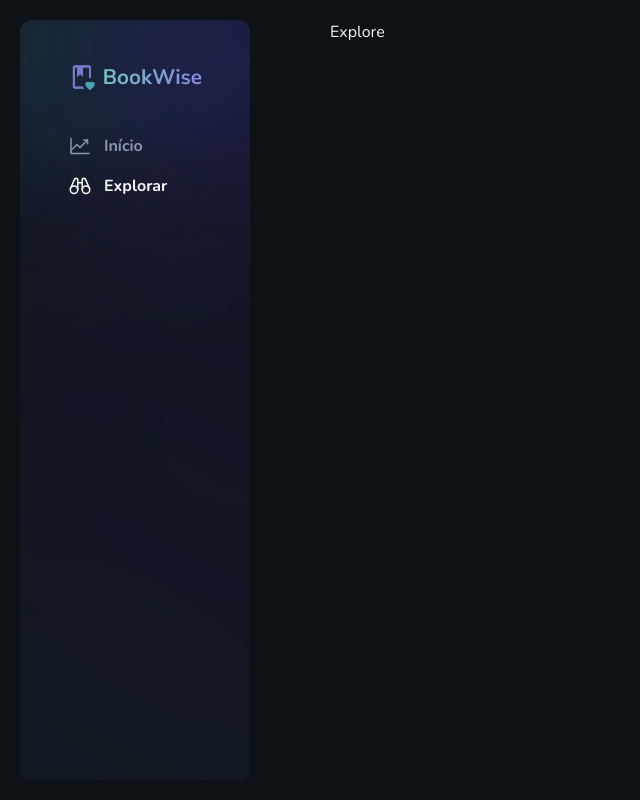
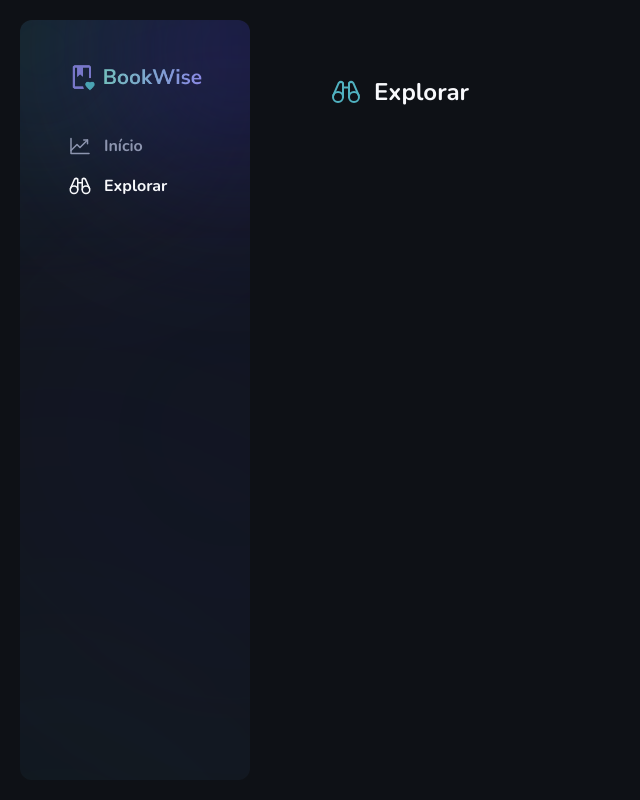
Before and after one commit to GiovannyFialho/book-wise, a Next.js app: page /explore in a window 1280 px wide. Shown: the whole page, without its empty margins (0-640 px from the left). Built offline with nearby package versions, Linux system fonts and the light colour scheme.

Commit message:
ajustando componente Header e criacao da pagina de explore

```diff
--- a/app/(internal)/explore/page.tsx
+++ b/app/(internal)/explore/page.tsx
@@ -1,3 +1,17 @@
+import { Metadata } from "next";
+
+import { Header } from "@/components/Header";
+
+export const metadata: Metadata = {
+  title: "BookWise | Explorar",
+};
+
 export default function Explore() {
-  return <h1>Explore</h1>;
+  return (
+    <main className="mt-14 flex gap-16">
+      <Header title="Explorar" page="explore" />
+
+      <aside></aside>
+    </main>
+  );
 }
--- a/app/(internal)/page.tsx
+++ b/app/(internal)/page.tsx
@@ -9,7 +9,7 @@ export const metadata: Metadata = {
 export default function Home() {
   return (
     <main className="mt-14 flex gap-16">
-      <Header title="Início" />
+      <Header title="Início" page="home" />
 
       <aside></aside>
     </main>
--- a/components/Header/index.tsx
+++ b/components/Header/index.tsx
@@ -1,15 +1,20 @@
 "use client";
 
-import { ChartLineUp } from "phosphor-react";
+import { Binoculars, ChartLineUp } from "phosphor-react";
 
 interface HeaderProps {
   title: string;
+  page: "home" | "explore";
 }
 
-export function Header({ title }: HeaderProps) {
+export function Header({ title, page }: HeaderProps) {
   return (
-    <header>
-      <ChartLineUp size={32} className="text-green-100" />
+    <header className="flex gap-3">
+      {page === "home" && <ChartLineUp size={32} className="text-green-100" />}
+
+      {page === "explore" && (
+        <Binoculars size={32} className="text-green-100" />
+      )}
 
       <h1 className="text-2xl font-bold">{title}</h1>
     </header>
--- a/components/NavBar/index.tsx
+++ b/components/NavBar/index.tsx
@@ -12,7 +12,9 @@ export function NavBar() {
 
   return (
     <div className="w-[230px] rounded-xl bg-[url('/images/background-nav.svg')] px-12 pb-6 pt-10">
-      <Image src={Logo} alt="BookWise" />
+      <Link href="/">
+        <Image src={Logo} alt="BookWise" />
+      </Link>
 
       <nav className="mt-10 flex flex-col gap-4">
         <Link
```
